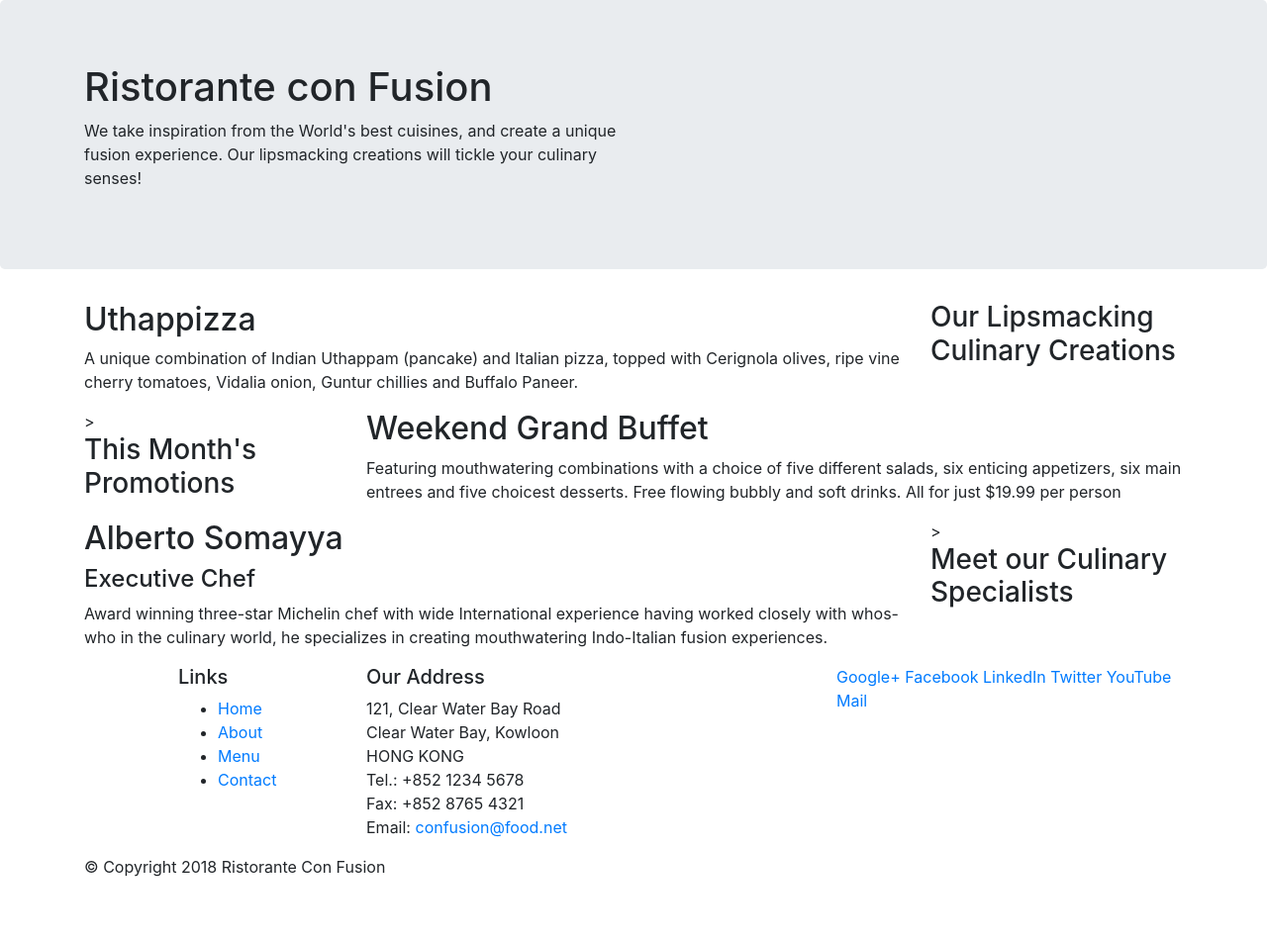
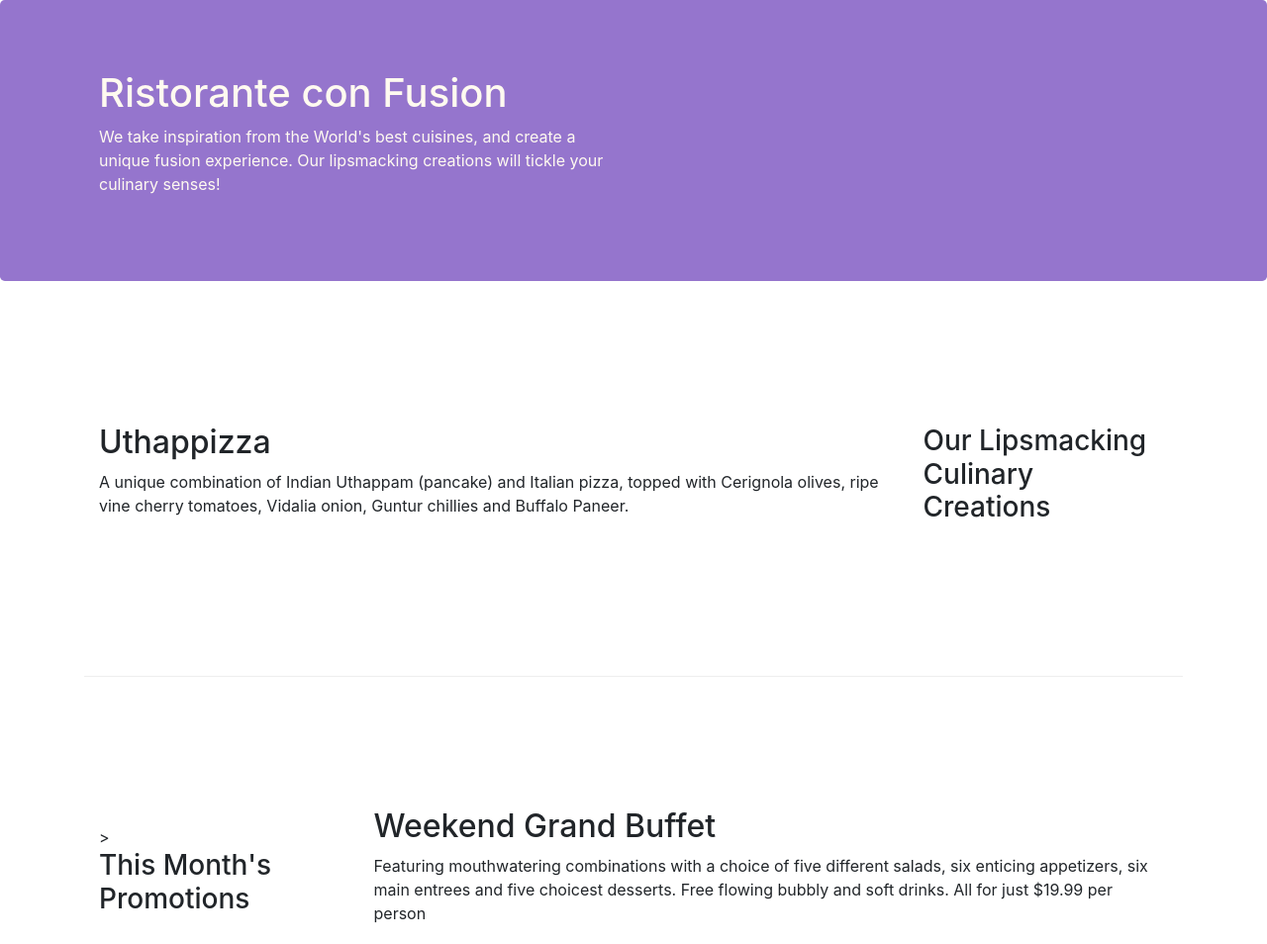
Before and after one commit to Hamzaedhi/First-Web, a website: page index.html in a window 1280 px wide. Shown: the top 954 px of the page at 99% size. Before the commit the page ends 904 px from the top, so only its background shows below. Drawn offline with nearby package versions, Linux system fonts and the light colour scheme.

Commit message:
Bootstrap Grid Part 2

```diff
--- /dev/null
+++ b/CSS/style.css
@@ -0,0 +1,29 @@
+.row-header{
+    margin: 0px auto;
+    padding: 0px auto;
+}
+
+.row-content{
+    margin: 0px auto;
+    padding 50px 0px 50px 0px;
+    border-bottom: 1px ridge;
+    min-height: 400px;
+}
+
+.footer{
+    background-color: #D1C4E9;
+    margin: 0px auto;
+    padding: 20px 0px 20px 0px;
+}
+.jumbotron{
+    padding: 70px 30px 70px 30px;
+    margin: 0px auto;
+    background: #9575CD;
+    color: floralwhite;
+
+}
+.address{
+    font-size: 80%;
+    margin: 0px;
+    color: #0f0f0f;
+}
--- a/index.html
+++ b/index.html
@@ -9,6 +9,7 @@
 
     <!-- Bootstrap CSS -->
     <link rel="stylesheet" href="node_modules/bootstrap/dist/css/bootstrap.min.css">
+    <link rel="stylesheet" href="css/style.css">
     <title>Ristorante Con Fusion</title>
 </head>
 
@@ -16,7 +17,7 @@
 
     <header class="jumbotron">
         <div class="container">
-            <div class="row">
+            <div class="row row-header">
                 <div class="col-12 col-sm-6">
                     <h1>Ristorante con Fusion</h1>
                     <p>We take inspiration from the World's best cuisines, and create a unique fusion experience. Our lipsmacking creations will tickle your culinary senses!</p>
@@ -28,7 +29,7 @@
     </header>
 
     <div class="container">
-        <div class="row">
+        <div class="row row-content align-items-center">
             <div class="col-12 col-sm-4 order-sm-last col-md-3">
                 <h3>Our Lipsmacking Culinary Creations</h3>
             </div>
@@ -39,7 +40,7 @@
         </div>
 
 
-        <div class="row">
+        <div class="row row-content align-items-center">
             <div class="col-12 col-sm-4 col-md-3">>
                 <h3>This Month's Promotions</h3>
             </div>
@@ -49,7 +50,7 @@
             </div>
         </div>
 
-        <div class="row">
+        <div class="row row-content align-items-center">
             <div class="col-12 col-sm-4  order-sm-last col-md-3">>
                 <h3>Meet our Culinary Specialists</h3>
             </div>
@@ -61,12 +62,12 @@
         </div>
     </div>
 
-    <footer>
+    <footer class="footer">
         <div class="container">
             <div class="row">
                 <div class="col-4 offset-1 col-sm-2">
                     <h5>Links</h5>
-                    <ul>
+                    <ul class="list-unstyled">
                         <li><a href="#">Home</a></li>
                         <li><a href="#">About</a></li>
                         <li><a href="#">Menu</a></li>
@@ -84,8 +85,8 @@
 		              Email: <a href="mailto:confusion@food.net">confusion@food.net</a>
 		           </address>
                 </div>
-                <div class="col-12 col-sm-4">
-                    <div>
+                <div class="col-12 col-sm-4 align-self-center">
+                    <div class="text-center">
                         <a href="http://google.com/+">Google+</a>
                         <a href="http://www.facebook.com/profile.php?id=">Facebook</a>
                         <a href="http://www.linkedin.com/in/">LinkedIn</a>
@@ -95,7 +96,7 @@
                     </div>
                 </div>
            </div>
-           <div class="row">
+           <div class="row justify-content-center">
                 <div class="col-auto">
                     <p>© Copyright 2018 Ristorante Con Fusion</p>
                 </div>
```
